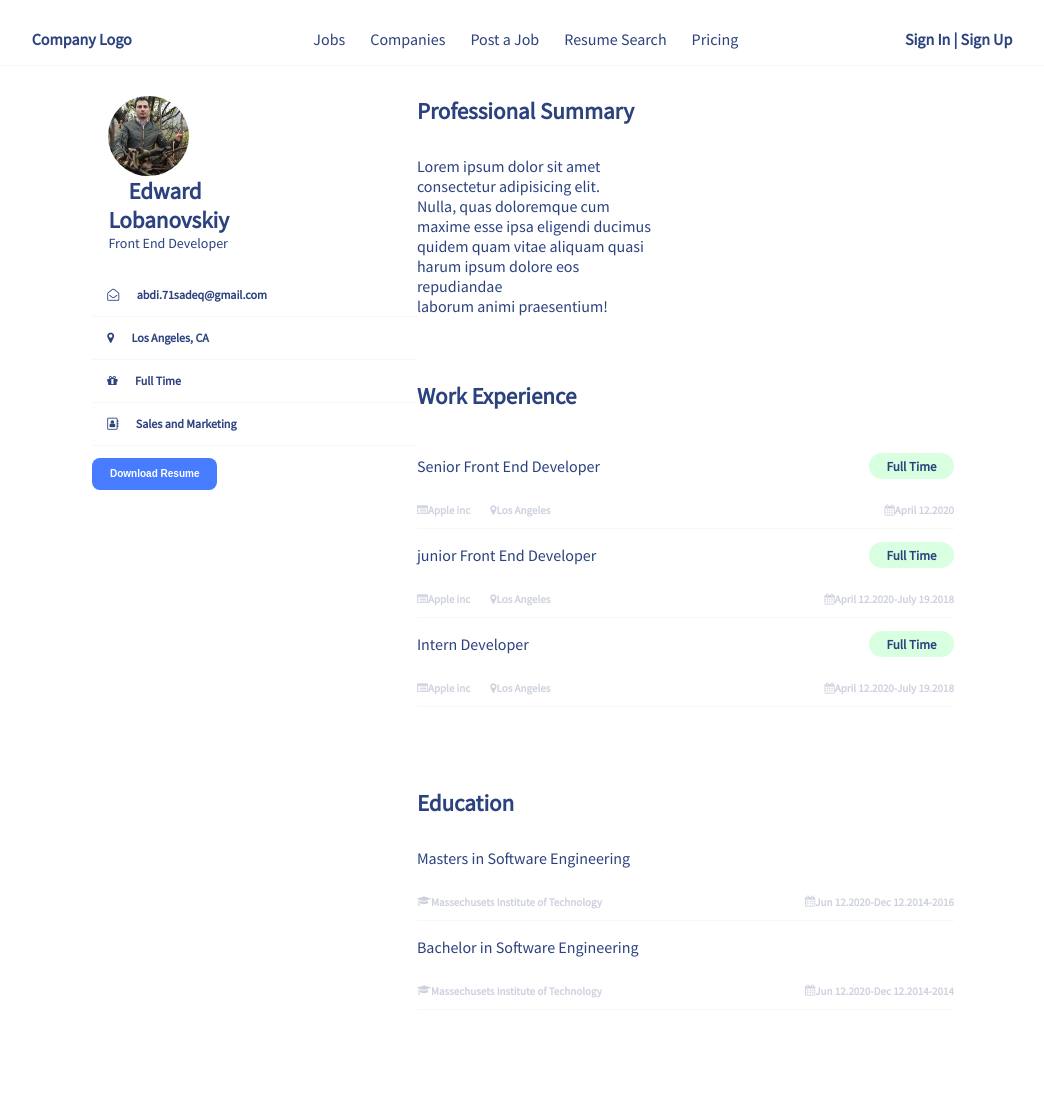
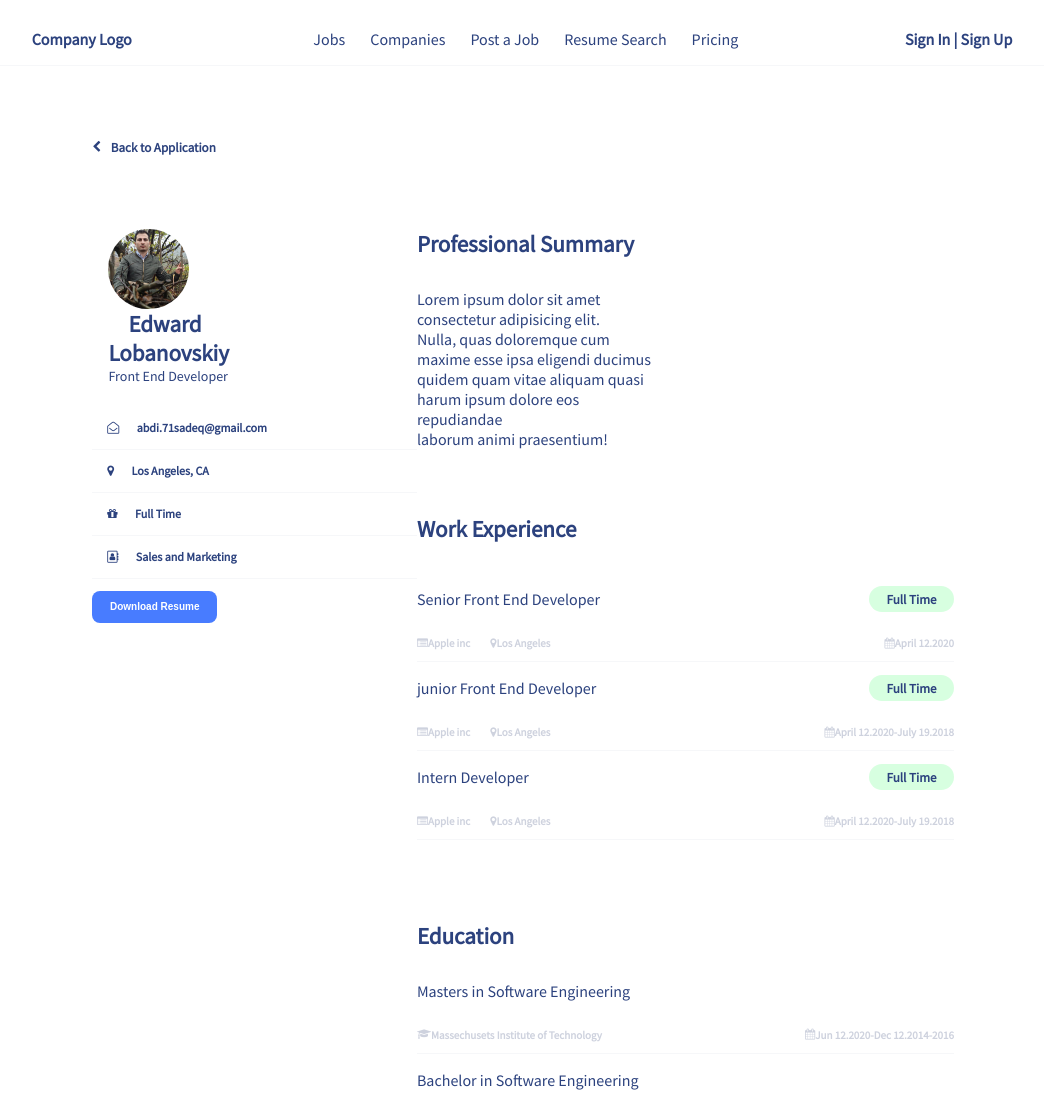
Before and after one commit to sadeqabdi/html-project-, a plain HTML site: page index.html in a window 1280 px wide. Shown: the top 1100 px of the page, without its empty margins (118-1162 px from the left). Drawn offline with Linux system fonts and the light colour scheme.

Commit message:
refactor

```diff
--- a/index.css
+++ b/index.css
@@ -159,6 +159,16 @@
     border-top: 1px solid #f6f7f9;
     width: 90%;
 }
+.breadcrumb{
+    display: flex;
+    color: #2c427d;
+    font-weight: 600;
+    margin-left: 16%;
+    font-size: 13px;
+    align-items: center;
+    margin-top: 60px;
+    margin-bottom: 30px;
+}
 
 
 
--- a/index.html
+++ b/index.html
@@ -39,7 +39,15 @@
             </nav>
 
         </header>
+        <section>
+            <div>
+                <div class="breadcrumb">
+                    <i class="fa fa-chevron-left" aria-hidden="true" style="padding-right: 10px;"></i>
+                    <p>Back to Application</p>
+                </div>
 
+            </div>
+        </section>
         <section  class="container" style="color: #0e0e0e;">
             <div class="block_content" style="display: flex;">
                 <aside  class="aside">
```
